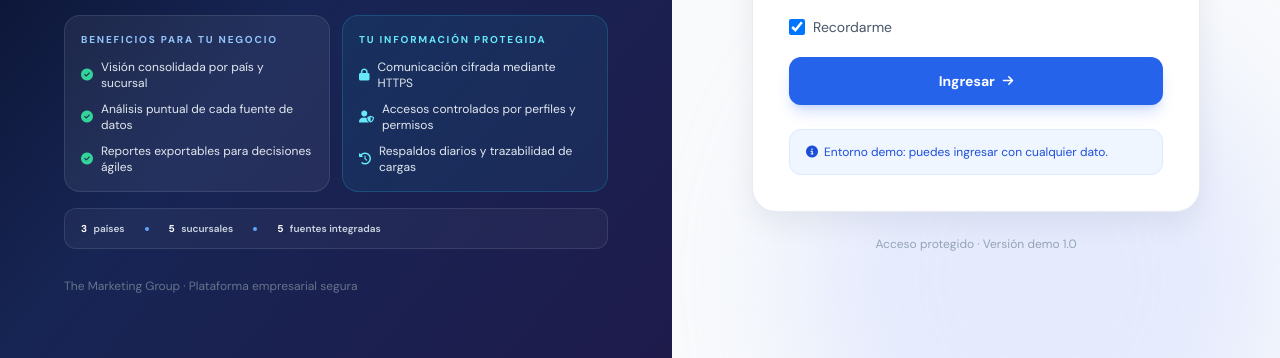
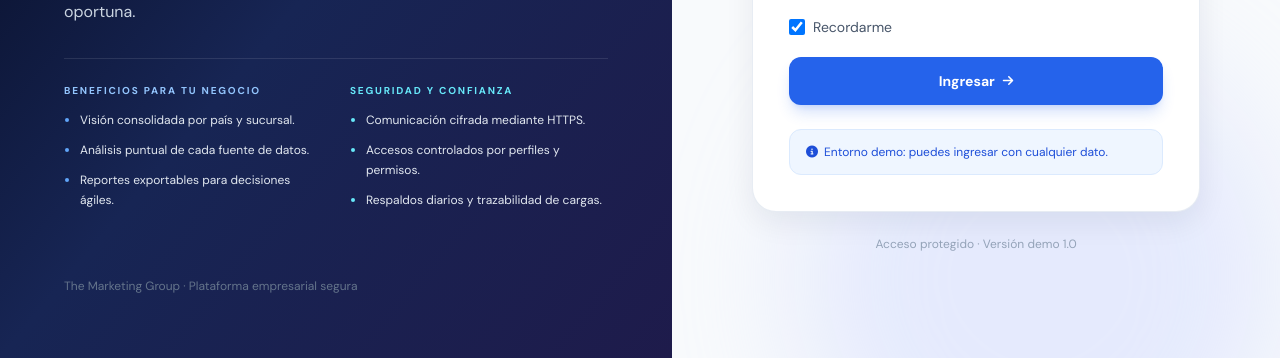
Before and after one commit to cotoss3/demo-compras, a plain HTML site: page index.html in a window 1280 px wide. Shown: the part 442-800 px from the top of the page. Drawn offline with nearby package versions, Linux system fonts and the light colour scheme.

Commit message:
Simplificar beneficios del login

```diff
--- a/index.html
+++ b/index.html
@@ -64,17 +64,16 @@
           <div class="mb-5 inline-flex items-center gap-2 rounded-full bg-white/10 px-3 py-1.5 text-xs font-semibold text-blue-100 ring-1 ring-white/10"><span class="h-1.5 w-1.5 rounded-full bg-emerald-400"></span>Inteligencia comercial regional en una sola plataforma</div>
           <h1 class="max-w-xl text-4xl font-semibold leading-tight tracking-tight xl:text-5xl">Convierte tus datos en decisiones que impulsan el negocio.</h1>
           <p class="mt-4 max-w-xl text-sm leading-6 text-slate-300 xl:text-base xl:leading-7">Centraliza la operación de Panamá, Guatemala y Costa Rica. Compara países, sucursales y fuentes para actuar con información clara y oportuna.</p>
-          <div class="mt-7 grid gap-3 sm:grid-cols-2">
-            <div class="rounded-2xl border border-white/10 bg-white/[.06] p-4">
+          <div class="mt-8 grid gap-7 border-t border-white/10 pt-6 sm:grid-cols-2">
+            <div>
               <p class="mb-3 text-[10px] font-bold uppercase tracking-[.18em] text-blue-300">Beneficios para tu negocio</p>
-              <div class="space-y-2.5 text-xs text-slate-200"><p class="flex items-center gap-2"><i class="fa-solid fa-circle-check text-emerald-400"></i>Visión consolidada por país y sucursal</p><p class="flex items-center gap-2"><i class="fa-solid fa-circle-check text-emerald-400"></i>Análisis puntual de cada fuente de datos</p><p class="flex items-center gap-2"><i class="fa-solid fa-circle-check text-emerald-400"></i>Reportes exportables para decisiones ágiles</p></div>
+              <ul class="list-disc space-y-2.5 pl-4 text-xs leading-5 text-slate-200 marker:text-blue-400"><li>Visión consolidada por país y sucursal.</li><li>Análisis puntual de cada fuente de datos.</li><li>Reportes exportables para decisiones ágiles.</li></ul>
             </div>
-            <div class="rounded-2xl border border-cyan-400/20 bg-cyan-400/[.07] p-4">
-              <p class="mb-3 text-[10px] font-bold uppercase tracking-[.18em] text-cyan-300">Tu información protegida</p>
-              <div class="space-y-2.5 text-xs text-slate-200"><p class="flex items-center gap-2"><i class="fa-solid fa-lock text-cyan-300"></i>Comunicación cifrada mediante HTTPS</p><p class="flex items-center gap-2"><i class="fa-solid fa-user-shield text-cyan-300"></i>Accesos controlados por perfiles y permisos</p><p class="flex items-center gap-2"><i class="fa-solid fa-clock-rotate-left text-cyan-300"></i>Respaldos diarios y trazabilidad de cargas</p></div>
+            <div>
+              <p class="mb-3 text-[10px] font-bold uppercase tracking-[.18em] text-cyan-300">Seguridad y confianza</p>
+              <ul class="list-disc space-y-2.5 pl-4 text-xs leading-5 text-slate-200 marker:text-cyan-300"><li>Comunicación cifrada mediante HTTPS.</li><li>Accesos controlados por perfiles y permisos.</li><li>Respaldos diarios y trazabilidad de cargas.</li></ul>
             </div>
           </div>
-          <div class="mt-4 flex flex-wrap items-center gap-x-5 gap-y-2 rounded-xl border border-white/10 bg-white/[.04] px-4 py-3 text-[10px] font-semibold text-slate-300"><span><strong class="mr-1 text-white">3</strong> países</span><span class="h-1 w-1 rounded-full bg-blue-400"></span><span><strong class="mr-1 text-white">5</strong> sucursales</span><span class="h-1 w-1 rounded-full bg-blue-400"></span><span><strong class="mr-1 text-white">5</strong> fuentes integradas</span></div>
         </div>
         <p class="text-xs text-slate-500">The Marketing Group · Plataforma empresarial segura</p>
       </div>
```
